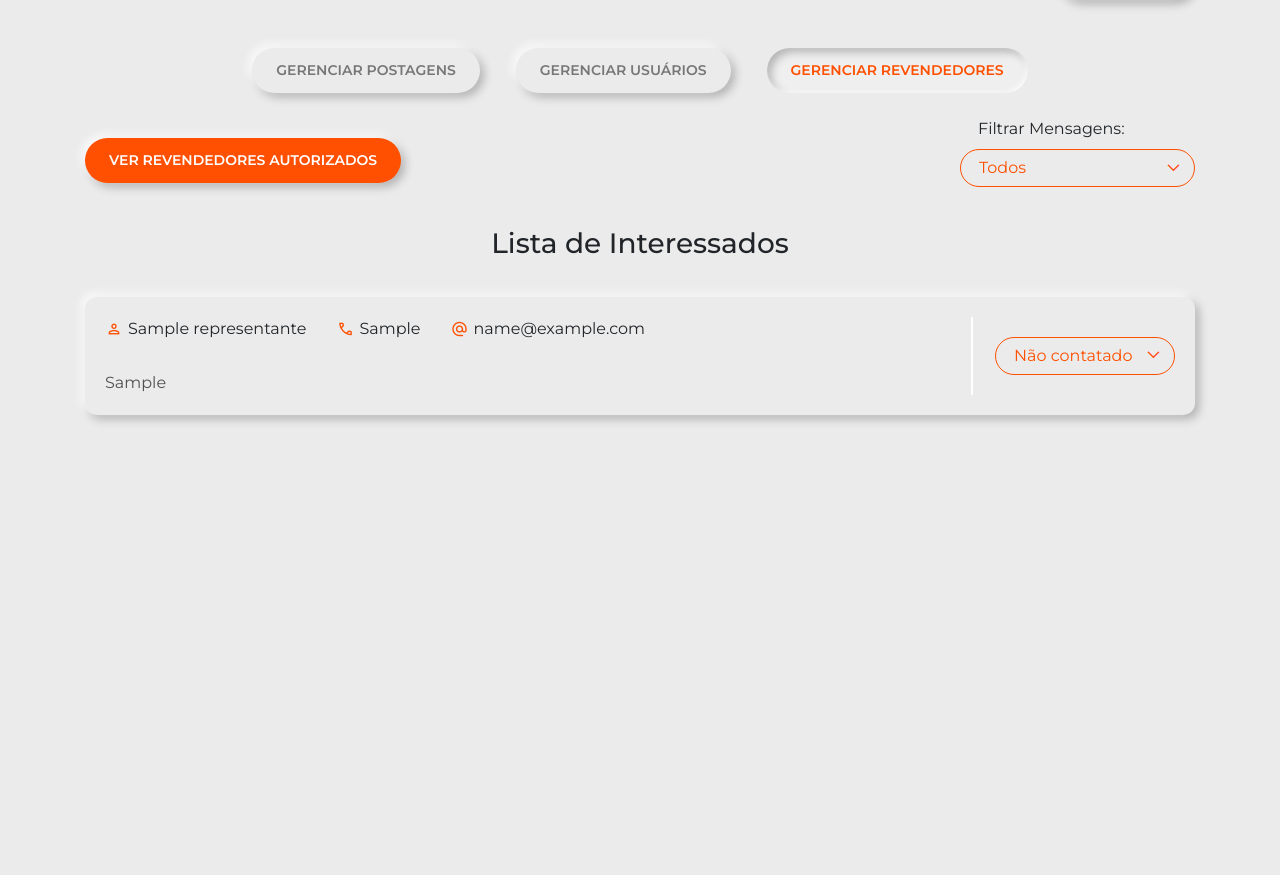
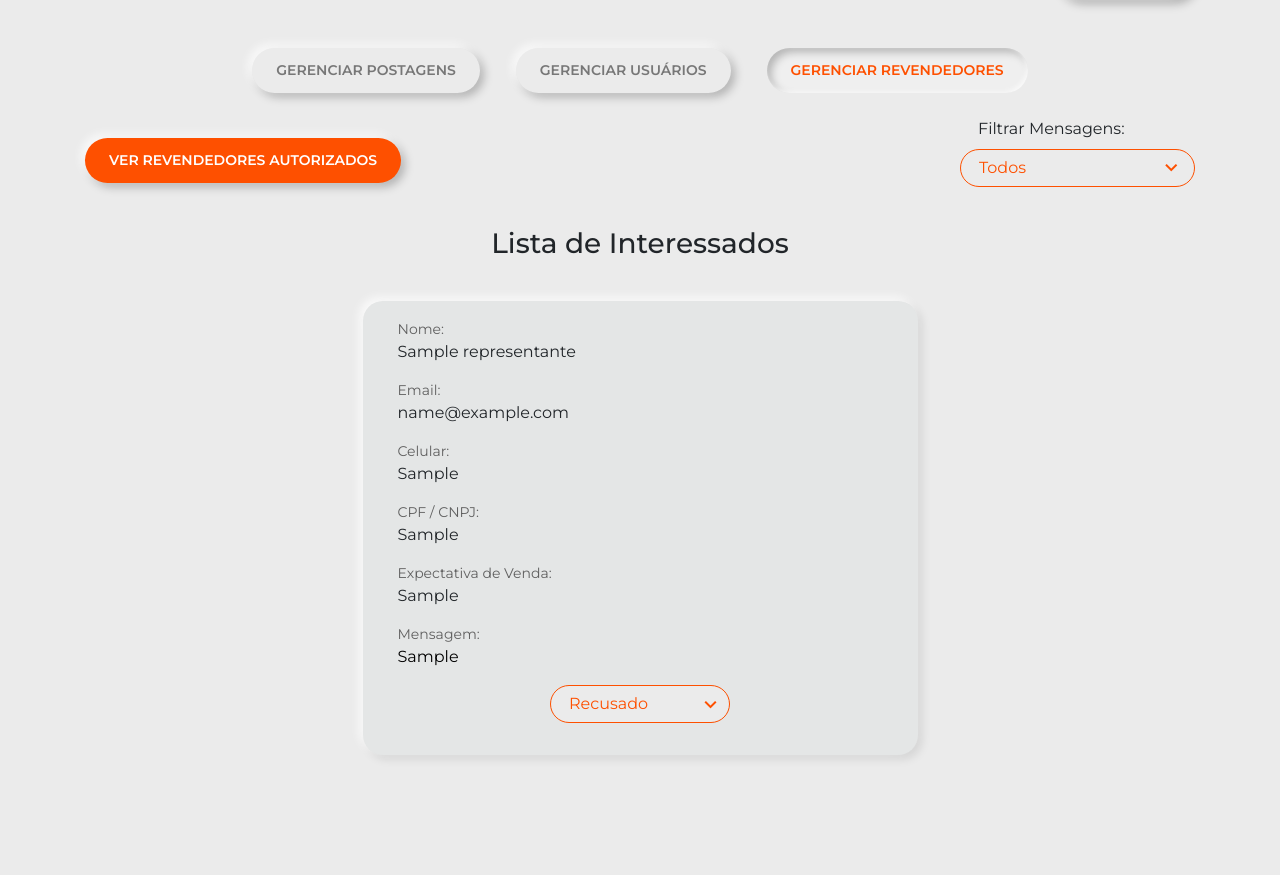
Before and after one commit to senaleticia/dryblog, a PHP site: page /dryblog/gerenciadores/retailer-manager.php in a window 1280 px wide. Shown: the part 96-971 px from the top of the page. Before the commit the page ends 519 px from the top, so only its background shows below. Run offline with PHP 8.4, Linux system fonts and the light colour scheme; the visitor is signed in with stand-in values (Sample User, id 1); tables that the repository leaves empty or names only in its code hold one stand-in row (values such as "Sample post").

Commit message:
Cadastro Revendedor Aprovado

```diff
--- a/gerenciadores/edit-user.php
+++ b/gerenciadores/edit-user.php
@@ -6,7 +6,7 @@ if ($_SESSION['gerenciadorAutenticado'] != true) {
 }
 
 if ($_SESSION['tipo_usuario'] != 3) {
-    header('location: users-manager.php');
+    header('location: ./');
 }
 
 require_once('../bd/conexao.php');
@@ -103,8 +103,9 @@ if (isset($_GET['editar'])) {
                         <span onclick="view()" class="eye"></span>
                     </div>
                 </div>
-                <div class="mb-3">
+                <div class="mb-3 position-relative">
                     <label for="sltNivel">Nível do Usuário:</label>
+                    <span class="material-symbols-outlined seta-select" style="top: 57%; right: 4%;">expand_more</span>
                     <select name="sltNivel" id="sltNivel" class="form-control select w-100">
                         <option value="0">Escolha um nível</option>
                         <option value="1" <?= $selectedAdminPost ?>>Administrador de Posts</option>
--- a/gerenciadores/retailer-manager.php
+++ b/gerenciadores/retailer-manager.php
@@ -16,8 +16,6 @@ $selectedNaoContatado = "";
 $naoContatatoAtivo = "";
 $selectedEmContato = "";
 $emContatoAtivo = "";
-$selectedAceito = "";
-$aceitoAtivo = "";
 $selectedRecusado = "";
 $recusadoAtivo = "";
 
@@ -32,9 +30,6 @@ if (isset($_POST['sltFiltroRepresentante'])) {
         $todosAtivo = "";
     } else if ($filtro == "EM CONTATO") {
         $emContatoAtivo = "selected";
-        $todosAtivo = "";
-    } else if ($filtro == "ACEITO") {
-        $aceitoAtivo = "selected";
         $todosAtivo = "";
     } else if ($filtro == "RECUSADO") {
         $recusadoAtivo = "selected";
@@ -80,7 +75,7 @@ if (isset($_POST['sltFiltroRepresentante'])) {
     </header>
 
     <div class="container my-5">
-        <div class="mb-4 d-flex justify-content-center" style="gap: 36px;">
+        <div class="mb-4 d-flex justify-content-center flex-wrap" style="gap: 36px;">
             <a href="./" class="btn-padrao btn-gerenciar">
                 GERENCIAR POSTAGENS
             </a>
@@ -97,40 +92,38 @@ if (isset($_POST['sltFiltroRepresentante'])) {
         </div>
 
         <div class="d-flex justify-content-between align-items-center my-4">
-            <a href="#" class="btn-secundario">
+            <a href="retailer-authorized.php" class="btn-secundario">
                 VER REVENDEDORES AUTORIZADOS
             </a>
 
             <form action="#" method="POST" name="frmRepresentantes">
-                <div class="mb-3">
+                <div class="mb-3 position-relative">
                     <label for="sltFiltroRepresentante" style="padding-left: 18px;">Filtrar Mensagens:</label>
+                    <span class="material-symbols-outlined seta-select" style="top: 55%; right: 5%;">expand_more</span>
                     <select name="sltFiltroRepresentante" id="sltFiltroRepresentante" class="form-control select" onchange="this.form.submit()">
                         <option value="TODOS" <?= $todosAtivo ?>>Todos</option>
                         <option value="NÃO CONTATADO" <?= $naoContatatoAtivo ?>>Não contatado</option>
                         <option value="EM CONTATO" <?= $emContatoAtivo ?>>Em contato</option>
-                        <option value="ACEITO" <?= $aceitoAtivo ?>>Aceito</option>
                         <option value="RECUSADO" <?= $recusadoAtivo ?>>Recusado</option>
                     </select>
                 </div>
             </form>
         </div>
 
-        <h3 class="text-center mb-3">Lista de Interessados</h3>
+        <h3 class="text-center mb-0">Lista de Interessados</h3>
 
-        <ul class="list-group list-unstyled">
+        <div class="retailer-list py-4">
             <?php
-            $sql = "SELECT * FROM representantes ORDER BY id_representante DESC";
+            $sql = "SELECT * FROM representantes WHERE status_representante <> 'ACEITO' ORDER BY id_representante DESC";
 
             if ($filtro == "NÃO CONTATADO") {
                 $sql = "SELECT * FROM representantes WHERE status_representante = 'NÃO CONTATADO' ORDER BY id_representante DESC";
             } else if ($filtro == "EM CONTATO") {
                 $sql = "SELECT * FROM representantes WHERE status_representante = 'EM CONTATO' ORDER BY id_representante DESC";
-            } else if ($filtro == "ACEITO") {
-                $sql = "SELECT * FROM representantes WHERE status_representante = 'ACEITO' ORDER BY id_representante DESC";
             } else if ($filtro == "RECUSADO") {
                 $sql = "SELECT * FROM representantes WHERE status_representante = 'RECUSADO' ORDER BY id_representante DESC";
             } else if ($filtro == "TODOS") {
-                $sql = "SELECT * FROM representantes ORDER BY id_representante DESC";
+                $sql = "SELECT * FROM representantes WHERE status_representante <> 'ACEITO' ORDER BY id_representante DESC";
             }
 
             $select = mysqli_query($conexao, $sql);
@@ -141,62 +134,67 @@ if (isset($_POST['sltFiltroRepresentante'])) {
             }
 
             while ($result = mysqli_fetch_array($select)) {
-                if ($result['status_representante'] == "ACEITO") {
-                    $selectedAceito = "selected";
-                    $selectedEmContato = "";
-                    $selectedNaoContatado = "";
-                    $selectedRecusado = "";
-                } else if ($result['status_representante'] == "EM CONTATO") {
+                if ($result['status_representante'] == "EM CONTATO") {
                     $selectedEmContato = "selected";
                     $selectedNaoContatado = "";
                     $selectedRecusado = "";
-                    $selectedAceito = "";
                 } else if ($result['status_representante'] == "NÃO CONTATADO") {
                     $selectedNaoContatado = "selected";
                     $selectedRecusado = "";
-                    $selectedAceito = "";
                     $selectedEmContato = "";
-                } else if ($result['status_representante'] == "NÃO CONTATADO") {
+                } else if ($result['status_representante'] == "RECUSADO") {
                     $selectedRecusado = "selected";
-                    $selectedAceito = "";
                     $selectedEmContato = "";
                     $selectedNaoContatado = "";
                 }
             ?>
-                <li class="retailer-list">
-                    <div class="d-flex flex-column" style="gap: 30px;">
-                        <div class="d-flex flex-row" style="gap: 30px;">
-                            <div class="dados-representante">
-                                <span class="material-symbols-outlined">person</span> <?= $result['nome_representante'] ?>
-                            </div>
-                            <div class="dados-representante">
-                                <span class="material-symbols-outlined">call</span> <?= $result['celular_representante'] ?>
-                            </div>
-                            <div class="dados-representante">
-                                <span class="material-symbols-outlined">alternate_email</span> <?= $result['email_representante'] ?>
-                            </div>
+                <div class="card-cadastro mx-auto mt-3 mb-5 pb-3">
+                    <div class="mb-3">
+                        <span class="text-grey">Nome:</span>
+                        <span><?= $result['nome_representante'] ?></span>
                     </div>
 
-                        <div class="msg-representante">
-                            <?= $result['mensagem_representante'] ?>
-                        </div>
+                    <div class="mb-3">
+                        <span class="text-grey">Email:</span>
+                        <span><?= $result['email_representante'] ?></span>
                     </div>
 
-                    <div class="div-linha"></div>
+                    <div class="mb-3">
+                        <span class="text-grey">Celular:</span>
+                        <span><?= $result['celular_representante'] ?></span>
+                    </div>
 
-                    <form action="./retailer-status.php?representante=<?= $result['id_representante'] ?>" method="POST" name="frmStatus" class="d-flex align-items-center">
-                        <div>
-                            <select name="sltStatus" id="sltStatus" class="form-control select" onchange="this.form.submit()">
+                    <div class="mb-3">
+                        <span class="text-grey">CPF / CNPJ:</span>
+                        <span><?= $result['cpf_cnpj_representante'] ?></span>
+                    </div>
+
+                    <div class="mb-3">
+                        <span class="text-grey">Expectativa de Venda:</span>
+                        <span><?= $result['expectativa_vendas'] ?></span>
+                    </div>
+
+                    <div class="mb-3">
+                        <span class="text-grey">Mensagem:</span>
+                        <p><?= $result['mensagem_representante'] ?></p>
+                    </div>
+
+                    <div class="mb-3">
+                        <form action="retailer-status.php?representante=<?= $result['id_representante'] ?>" method="POST" name="frmStatus" id="frmStatus">
+                            <div class="position-relative">
+                                <span class="material-symbols-outlined seta-select">expand_more</span>
+                                <select name="sltStatus" id="sltStatus" class="form-control select mx-auto" onchange="this.form.submit()">
                                     <option value="NÃO CONTATADO" <?= $selectedNaoContatado ?>>Não contatado</option>
                                     <option value="EM CONTATO" <?= $selectedEmContato ?>>Em contato</option>
-                                <option value="ACEITO" <?= $selectedAceito ?>>Aceito</option>
+                                    <option value="ACEITO">Aceito</option>
                                     <option value="RECUSADO" <?= $selectedRecusado ?>>Recusado</option>
                                 </select>
                             </div>
                         </form>
-                </li>
+                    </div>
+                </div>
             <?php } ?>
-        </ul>
+        </div>
     </div>
 
     <script src="https://code.jquery.com/jquery-3.3.1.slim.min.js" integrity="sha384-q8i/X+965DzO0rT7abK41JStQIAqVgRVzpbzo5smXKp4YfRvH+8abtTE1Pi6jizo" crossorigin="anonymous"></script>
--- a/gerenciadores/users-manager.php
+++ b/gerenciadores/users-manager.php
@@ -89,8 +89,9 @@ if (isset($_POST['sltFiltro'])) {
             </a>
 
             <form action="#" method="POST" name="frmConsulta">
-                <div class="mb-3">
+                <div class="mb-3 position-relative">
                     <label for="sltFiltro" style="padding-left: 18px;">Filtrar Usuários:</label>
+                    <span class="material-symbols-outlined seta-select" style="top: 55%; right: 5%;">expand_more</span>
                     <select name="sltFiltro" id="sltFiltro" class="form-control select" onchange="this.form.submit()">
                         <option name="filtroOpcao" value="ativo" <?= $selectedAtivo ?>>Ativos</option>
                         <option name="filtroOpcao" value="inativo" <?= $selectedInativo ?>>Inativos</option>
--- a/style.css
+++ b/style.css
@@ -704,7 +704,8 @@ li {
     box-shadow: -4px -4px 10px rgb(255 255 255 / 75%), 4px 4px 10px rgb(0 0 0 / 25%);
 }
 
-.input-group-text:hover {
+.input-group-text:hover,
+.upload-foto:hover {
     cursor: pointer;
     box-shadow: inset -2px -2px 4px rgb(255 255 255 / 75%), inset 4px 4px 8px rgb(0 0 0 / 25%) !important;
 }
@@ -819,7 +820,8 @@ li {
 #fileFoto2,
 #fileFoto3,
 #fileFoto4,
-#fileFotoUsuario {
+#fileFotoUsuario,
+#fotoRepresentante {
     display: none !important;
 }
 
@@ -1527,14 +1529,11 @@ small.float-right:hover {
 .select {
     border-radius: 40px;
     border: solid 1px #FE5000;
-    background-color: transparent;
+    background-color: #EBEBEB;
     color: #FE5000;
     appearance: none;
     -webkit-appearance: none;
     -moz-appearance: none;
-    background-image: url('./img/select-after.PNG');
-    background-repeat: no-repeat;
-    background-position: right;
     padding: 0 18px;
     width: 235px;
 }
@@ -1624,17 +1623,6 @@ small.float-right:hover {
 
 a.btn-secundario {
     width: max-content;
-}
-
-.retailer-list {
-    background-color: #EBEBEB;
-    border-radius: 12px;
-    box-shadow: -4px -4px 10px rgb(255 255 255 / 75%), 4px 4px 10px rgb(0 0 0 / 25%);
-    margin: 20px 0;
-    padding: 20px;
-    display: grid;
-    grid-template-columns: 5fr 4px 1fr;
-    gap: 20px;
 }
 
 .retailer-list .select {
@@ -1682,3 +1670,68 @@ a.btn-secundario {
     cursor: pointer;
     transition: 0.2s;
 }
+
+.seta-select {
+    color: #FE5000;
+    position: absolute;
+    right: 33%;
+    top: 21%;
+}
+
+.text-grey {
+    color: #606060;
+    font-size: 14px;
+    display: block;
+}
+
+.caixa-representantes {
+    display: grid;
+    grid-template-columns: repeat(3, 1fr);
+    gap: 36px;
+    justify-items: center;
+}
+
+.caixa-representantes .card-cadastro {
+    padding: 20px 16px;
+}
+
+.foto-representante {
+    width: 75px;
+    border-radius: 50px;
+}
+
+.foto-representante img {
+    width: 72px;
+    height: 69px;
+    border-radius: 50px;
+}
+
+.btn-transparent {
+    position: absolute;
+    top: 15px;
+    right: 5px;
+    border: none;
+    background-color: transparent;
+    color: #FE5000 !important;
+}
+
+.bg-representante {
+    width: 100px;
+    height: 100px;
+    border-radius: 50px;
+    background-repeat: no-repeat;
+    background-size: cover;
+    cursor: pointer;
+}
+
+.upload-foto {
+    color: #FE5000;
+    box-shadow: -4px -4px 10px rgb(255 255 255 / 75%), 4px 4px 10px rgb(0 0 0 / 10%);
+    border-radius: 50px;
+    width: 180px;
+    height: 40px;
+    display: flex;
+    align-items: center;
+    justify-content: center;
+    cursor: pointer;
+}
```
Also changed, not shown: blog.php (+2 -6 lines), gerenciadores/retailer-authorized.php (added, +87 -0 lines), gerenciadores/retailer-photo.php (added, +135 -0 lines), upload/arquivos/636e506a9c04c.png (added), upload/arquivos/637263002158c.jpg (added), upload/arquivos/63726605ad67c.jpg (added). Lines whose indentation alone changed are shown as unchanged.
